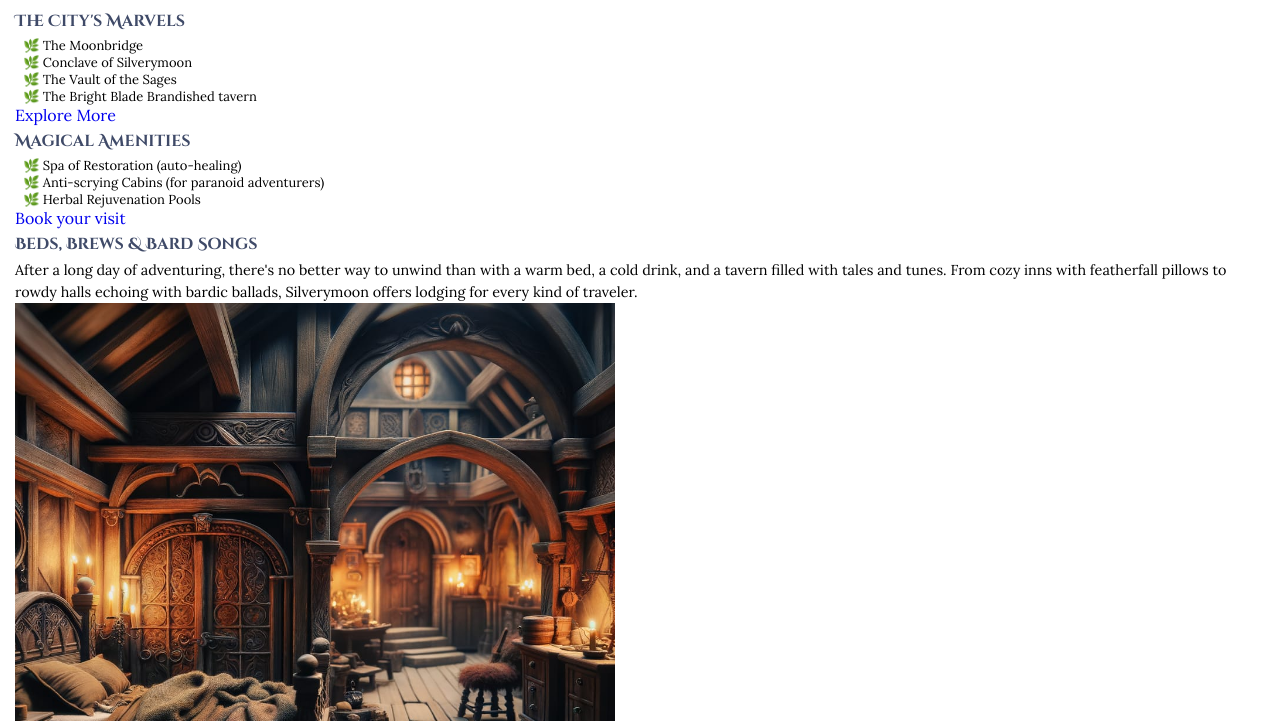
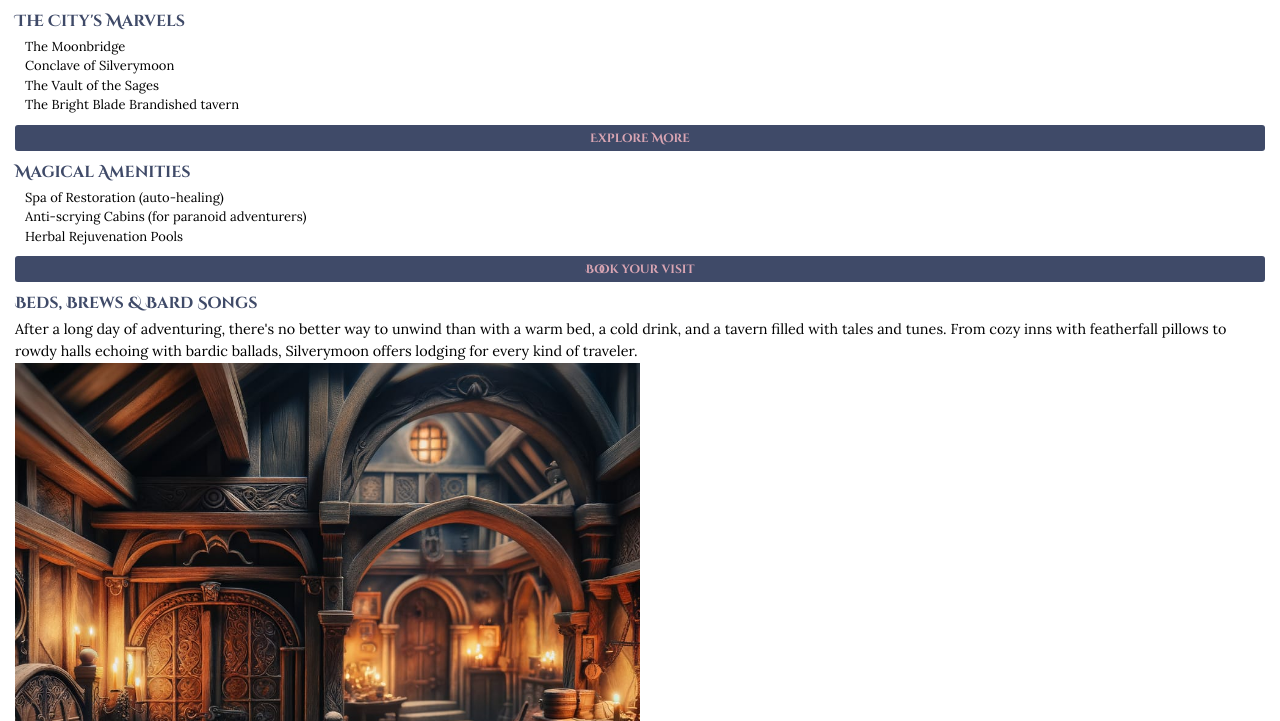
Before and after one commit to Liene31/visit-silvermoon, a plain HTML site: page index.html in a window 1280 px wide. Shown: the part 1539-2260 px from the top of the page. Drawn offline with Linux system fonts and the light colour scheme.

Commit message:
Added link-btn styling

```diff
--- a/index.css
+++ b/index.css
@@ -96,8 +96,9 @@ main {
 
 .marvels ul,
 .amenities ul {
-  padding-left: 0.625em; /* 10px */
-  font-size: 13px; /**********/
+  font-size: 0.813rem; /* 13px */
+  padding-left: 0.769em; /* 10px */
+  line-height: 1.5;
 }
 
 /* Images */
@@ -110,5 +111,26 @@ main {
 
 img {
   display: block;
-  width: 48%;
+  width: 50%;
 }
+
+/* Links */
+
+.link-btn {
+  display: block;
+  background-color: #3f4a68;
+  color: #d9a5b3;
+  width: 100%;
+  margin: 0.833em 0; /* 10px */
+  padding: 0.417em 0; /* 5px */
+  border-radius: 3px;
+  text-align: center;
+  font-family: "Cinzel Decorative", serif;
+  font-weight: bold;
+  font-size: 0.75rem; /* 12px */
+}
+
+.link-btn:hover {
+  background-color: #d9a5b3;
+  color: #3f4a68;
+}
--- a/index.html
+++ b/index.html
@@ -45,24 +45,24 @@
       <section class="marvels">
         <h3>The City's Marvels</h3>
         <ul>
-          <li>🌿 The Moonbridge</li>
-          <li>🌿 Conclave of Silverymoon</li>
-          <li>🌿 The Vault of the Sages</li>
-          <li>🌿 The Bright Blade Brandished tavern</li>
+          <li>The Moonbridge</li>
+          <li>Conclave of Silverymoon</li>
+          <li>The Vault of the Sages</li>
+          <li>The Bright Blade Brandished tavern</li>
         </ul>
 
-        <a href="#">Explore More</a>
+        <a href="#" class="link-btn">Explore More</a>
       </section>
 
       <section class="amenities">
         <h3>Magical Amenities</h3>
         <ul>
-          <li>🌿 Spa of Restoration (auto-healing)</li>
-          <li>🌿 Anti-scrying Cabins (for paranoid adventurers)</li>
-          <li>🌿 Herbal Rejuvenation Pools</li>
+          <li>Spa of Restoration (auto-healing)</li>
+          <li>Anti-scrying Cabins (for paranoid adventurers)</li>
+          <li>Herbal Rejuvenation Pools</li>
         </ul>
 
-        <a href="#">Book your visit</a>
+        <a href="#" class="link-btn">Book your visit</a>
       </section>
 
       <section class="lodging">
@@ -82,7 +82,7 @@
           src="images/tavern.jpg"
           alt=" Small tavern from outside view in epic, fantasy style."
         />
-        <a href="#">Book your stay</a>
+        <a href="#" class="link-btn">Book your stay</a>
       </section>
     </main>
     <footer>
```
